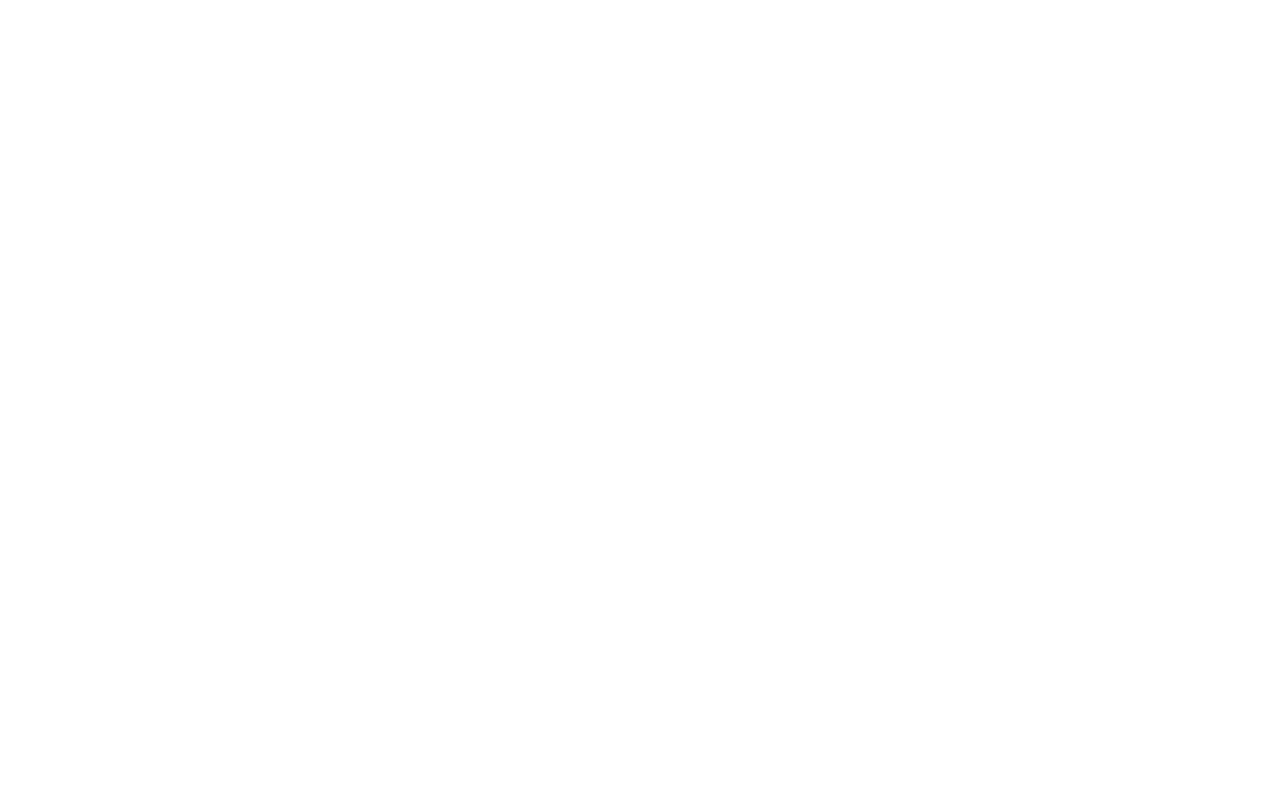
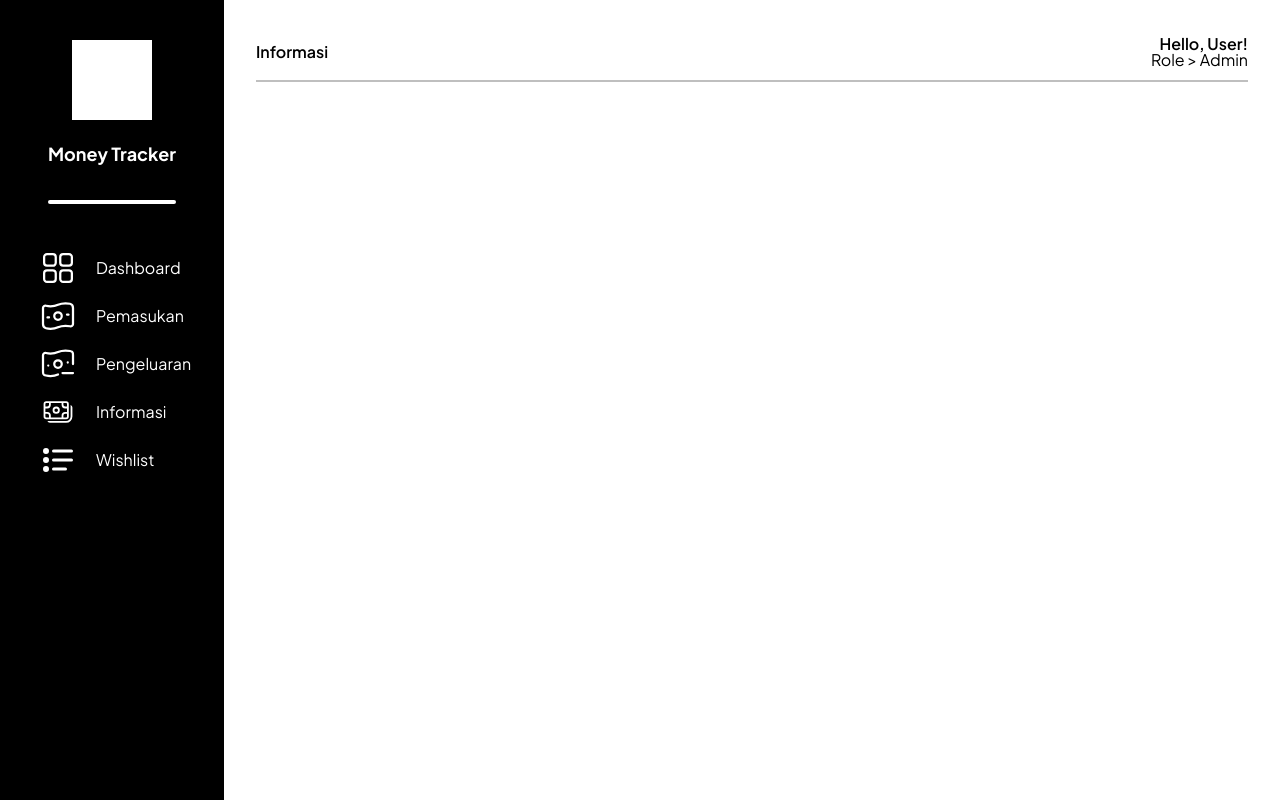
Before and after one commit to Bibintanggg/moneyTrack, a React (Vite) app: page /informasi in a window 1280 px wide. Built offline with nearby package versions, Linux system fonts and the light colour scheme.

Commit message:
Add WishList and Info

```diff
--- a/src/pages/Information.jsx
+++ b/src/pages/Information.jsx
@@ -1,8 +1,27 @@
+import Sidebar from "../components/Sidebar"
+
 function Information() {
     return (
-        <div>
+        <section className="relative min-h-screen flex">
+            <Sidebar/>
 
-        </div>
+            <div className="ml-56 p-8 w-full">
+                <div className="flex justify-between text-left">
+                    <h1 className="text-base font-semibold font-jakarta pt-2">
+                        Informasi
+                    </h1>
+                    <div className="text-right">
+                        <h2 className="text-base font-semibold font-jakarta">
+                            Hello, User!
+                        </h2>
+                        <p className="-translate-y-2 font-jakarta">
+                            Role &gt; Admin
+                        </p>
+                    </div>
+                </div>
+                <div className="w-full h-0.5 mx-auto opacity-25 bg-black"></div>
+            </div>
+        </section>
     )
 }
 
--- a/src/pages/Outcome.jsx
+++ b/src/pages/Outcome.jsx
@@ -1,12 +1,17 @@
-import { useState } from "react";
+import { useState, useEffect } from "react";
 import Sidebar from "../components/Sidebar";
 import AddView from "../components/Modal/AddView";
 import EditView from "../components/Modal/EditView";
 import DeleteView from "../components/Modal/DeleteView";
 import DetailView from "../components/Modal/DetailView";
 
-function Outcome() {
-    const fields = ["nominal", "tanggal", "keterangan"];
+function Income() {
+    const fields = ["sumber", "nominal", "tanggal", "keterangan"];
+
+    const [activities, setActivities] = useState(() => {
+        const storedData = localStorage.getItem("activities");
+        return storedData ? JSON.parse(storedData) : [];
+    });
 
     const [open, setOpen] = useState({
         add: false,
@@ -14,22 +19,25 @@ function Outcome() {
         delete: false,
         view: false,
     });
-    const [activities, setActivities] = useState([
-        {
-            id: 1,
-            sumber: "Hamba Allah",
-            nominal: "Rp. 100.000",
-            tanggal: "20/10/24",
-            keterangan: "Jajan"
-        },
-    ]);
+
     const [currentActivity, setCurrentActivity] = useState(null);
 
+    useEffect(() => {
+        localStorage.setItem("activities", JSON.stringify(activities));
+    }, [activities]);
+
+    const getNextId = () => {
+        if (activities.length === 0) return 1;
+        const maxId = Math.max(...activities.map((activity) => activity.id));
+        return maxId + 1;
+    };
+
     const handleAdd = (newActivity) => {
-        setActivities([
+        const updatedActivities = [
             ...activities,
-            { ...newActivity, id: activities.length + 1 },
-        ]);
+            { ...newActivity, id: getNextId() },
+        ];
+        setActivities(updatedActivities);
         setOpen({ ...open, add: false });
     };
 
@@ -48,9 +56,10 @@ function Outcome() {
     };
 
     return (
-        <section className="relative min-h-screen">
+        <section className="relative min-h-screen flex">
             <Sidebar />
-            <div className="ml-56 p-8">
+
+            <div className="ml-56 p-8 w-full">
                 <div className="flex justify-between text-left">
                     <h1 className="text-base font-semibold font-jakarta pt-2">
                         Pengeluaran
@@ -161,4 +170,4 @@ function Outcome() {
     );
 }
 
-export default Outcome;
+export default Income;
--- a/src/pages/Wishlist.jsx
+++ b/src/pages/Wishlist.jsx
@@ -1,8 +1,27 @@
+import Sidebar from "../components/Sidebar"
+
 function Wishlist() {
     return (
-        <div>
+        <section className="relative min-h-screen flex">
+            <Sidebar/>
 
-        </div>
+            <div className="p-8 ml-56 w-full">
+                <div className="flex justify-between text-left">
+                    <h1 className="text-base font-semibold font-jakarta pt-2">
+                        Pengeluaran
+                    </h1>
+                    <div className="text-right">
+                        <h2 className="text-base font-semibold font-jakarta">
+                            Hello, User!
+                        </h2>
+                        <p className="-translate-y-2 font-jakarta">
+                            Role &gt; Admin
+                        </p>
+                    </div>
+                </div>
+                <div className="w-full h-0.5 mx-auto opacity-25 bg-black"></div>
+            </div>
+        </section>
     )
 }
 
```
